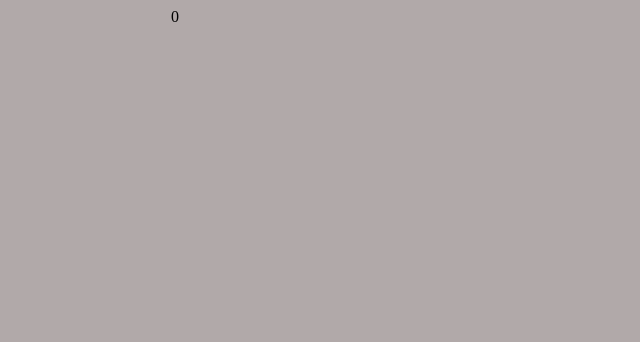
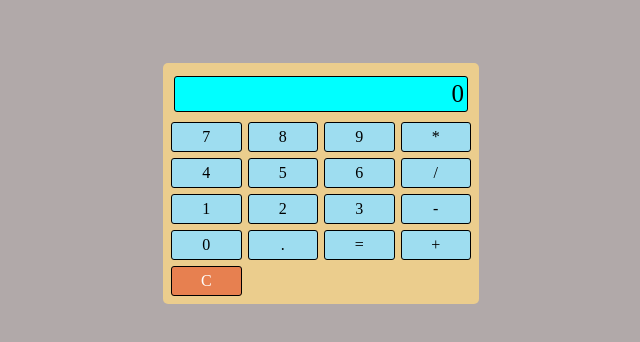
Before and after one commit to BrunoGiugno26/Programaci-n-7A, a plain HTML site: page Html/Ejercisio Calculadora.html in a window 1280 px wide. Shown: the whole page, without its empty margins (319-959 px from the left). Drawn offline with Linux system fonts and the light colour scheme.

Commit message:
Practicas

```diff
--- a/Html/Ejercisio Calculadora.html
+++ b/Html/Ejercisio Calculadora.html
@@ -9,12 +9,27 @@
 <body>
     <div class="Calculadora">
 
-    </div>
-    <div class="Calculadora Pantalla">
+    <div class="CalculadoraPantalla">
 <span>0</span>
     </div>
-    <div class="Calculadora Botonera">
-
+    <div class="CalculadoraBotonera">
+<div class="calculadoraBoton">7</div>
+<div class="calculadoraBoton">8</div>
+<div class="calculadoraBoton">9</div>
+<div class="calculadoraBoton">*</div>
+<div class="calculadoraBoton">4</div>
+<div class="calculadoraBoton">5</div>
+<div class="calculadoraBoton">6</div>
+<div class="calculadoraBoton">/</div>
+<div class="calculadoraBoton">1</div>
+<div class="calculadoraBoton">2</div>
+<div class="calculadoraBoton">3</div>
+<div class="calculadoraBoton">-</div>
+<div class="calculadoraBoton">0</div>
+<div class="calculadoraBoton">.</div>
+<div class="calculadoraBoton">=</div>
+<div class="calculadoraBoton">+</div>
+<div class="calculadoraBotonC">C</div>
     </div>
 </body>
 </html>
--- a/css/Ejercisio Calculadora.css
+++ b/css/Ejercisio Calculadora.css
@@ -4,6 +4,49 @@ body{
 
 .Calculadora{
     max-width: 300px;
-    margin: 0 auto; /*con mi primer paramentro digo que no tiene margen arriba y abajo.
+    margin: 5% auto; /*con mi primer paramentro digo que no tiene margen arriba y abajo.
     Y con el segundo parametro indico que que tiene un margen automatico de izquierda a la derecha*/
+    padding: 8px;
+    background-color: rgb(235, 205, 141);
+    border-radius: 5px;
 }
+
+.CalculadoraPantalla{
+    background-color: aqua;
+    border: 1px solid black;
+    border-radius: 3px;
+    margin: 5px 3px ;/*El margin puede llevar hasta 4 posiciones*/
+    margin-bottom: 10px;
+    text-align: right;
+    font-size: 25px;
+    padding: 3px;
+}
+
+.calculadoraBoton{
+    background-color: rgb(158, 221, 240);
+    border: 1px solid black;
+    border-radius: 3px;
+    padding: 5px;
+    text-align: center;
+    cursor: pointer;
+}
+.calculadoraBotonC{
+    background-color: rgb(231, 128, 80);
+    color: white;
+    border: 1px solid black;
+    border-radius: 3px;
+    padding: 5px;
+    text-align: center;
+    cursor: pointer;
+}
+
+.CalculadoraBotonera{
+    display: grid;
+    grid-template-columns: repeat(4,1fr);
+    grid-gap: 6px;
+}
+
+.calculadoraBoton:hover{
+    background-color: white;
+    font-size: 16px;
+}
```
